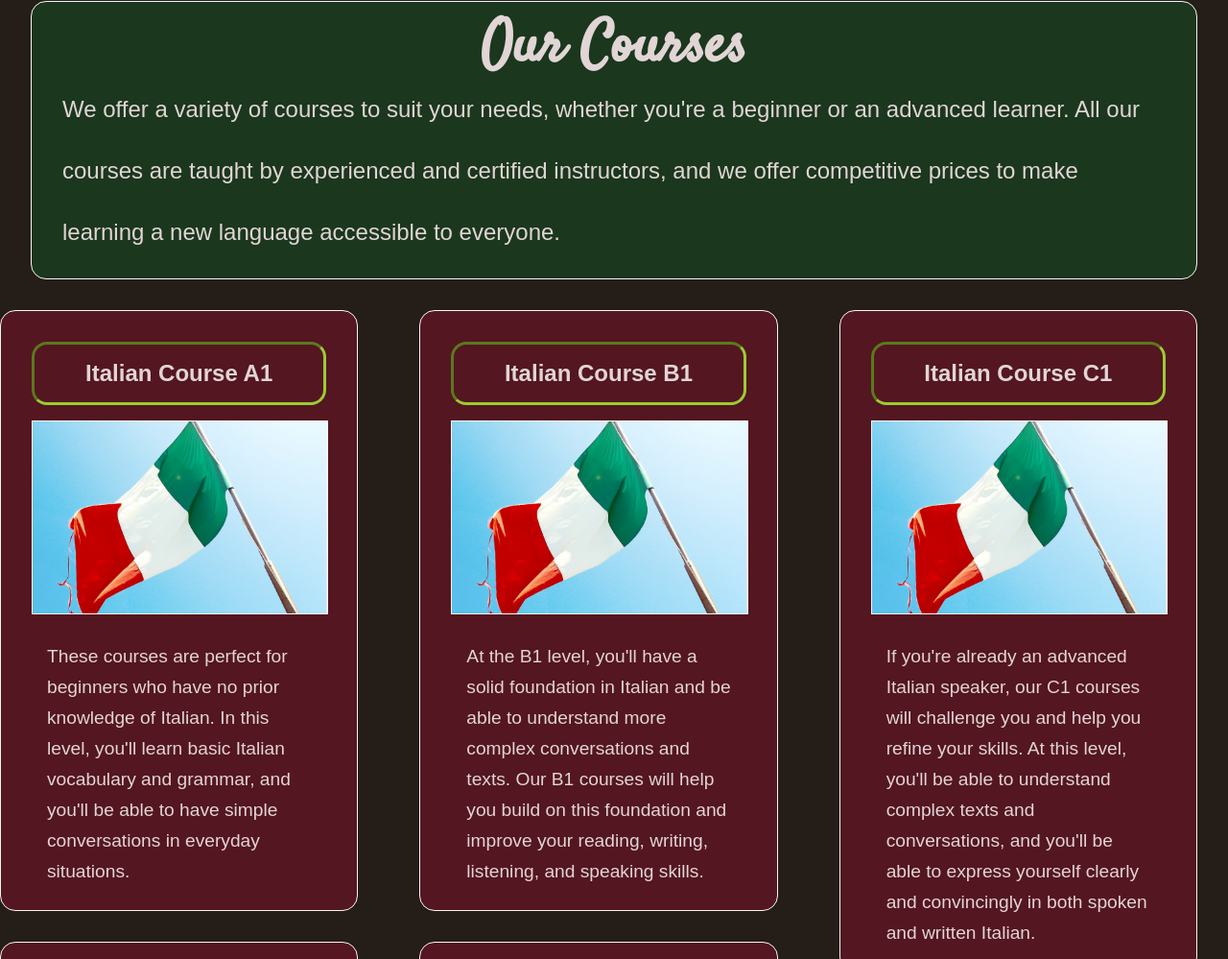
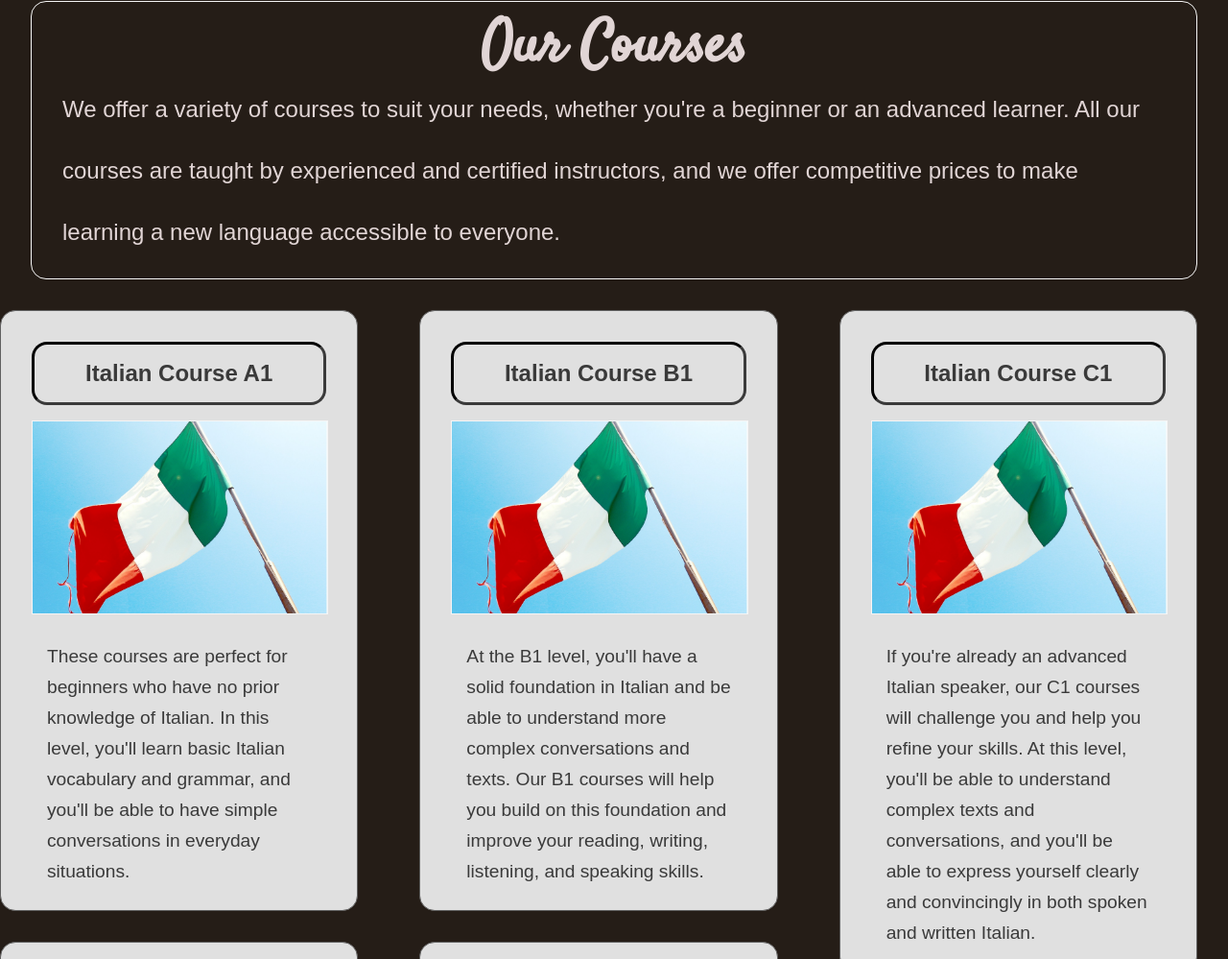
Before and after one commit to Fazel-Hosseinzadeh/learning-italian, a plain HTML site: page info.html in a window 1280 px wide. Shown: the part 192-1191 px from the top of the page at 96% size. Drawn offline with Linux system fonts and the light colour scheme; a web font is replaced by a local one.

Commit message:
Modify stylling for courses and prices for more consistancy

```diff
--- a/assets/css/style.css
+++ b/assets/css/style.css
@@ -393,12 +393,10 @@ margin-top: 2rem;
 }
 
 /* courses and prices styling */
-
 #courses-heading{
     padding: 1rem 2rem;
     margin: 2rem;
     border: 1px solid whitesmoke;
-    background-color: #1b371e;
     border-radius: 1rem;
     line-height: 4rem;
     font-size: 1.5rem;
@@ -408,7 +406,6 @@ margin-top: 2rem;
     font-size: 250%;
     font-family: 'Satisfy', sans-serif;
 }
-
 
 #course-wrapper{
  width: 100%;
@@ -421,9 +418,10 @@ margin-top: 2rem;
     overflow: hidden;
     margin:0 2rem 2rem 0 ; /* top margin causes unalignment */
     padding: 1rem 2rem;
-    border: 1px solid whitesmoke;
+    border: 1px solid #606060;
     border-radius: 1rem;
-    background-color: #541621;
+    background-color: #e0e0e0;
+    color: #3a3a3a;
 }
 
 .img-course-box{
@@ -439,7 +437,7 @@ margin-top: 2rem;
     padding: 1rem 2rem;
     margin: 1rem 0;
 
-    border: 0.2rem solid yellowgreen;
+    border: 0.2rem solid #3a3a3a;
     border-radius: 1rem;
     border-style: inset;
 }
@@ -453,13 +451,11 @@ margin-top: 2rem;
 .course-box:hover{
     border: 1px solid rgb(200, 54, 54);
     border-radius: 1rem;
-    background-color: #681928;
-    color:#whitesmoke;
-    border-radius: 1.5rem;
+    background-color: #c5c3c5;
+    border-radius: 1.2rem;
     border-style: outset;
 }
 
 .course-box h2:hover{
-    border-radius: 3rem;
     border-style: outset;
 }
```
